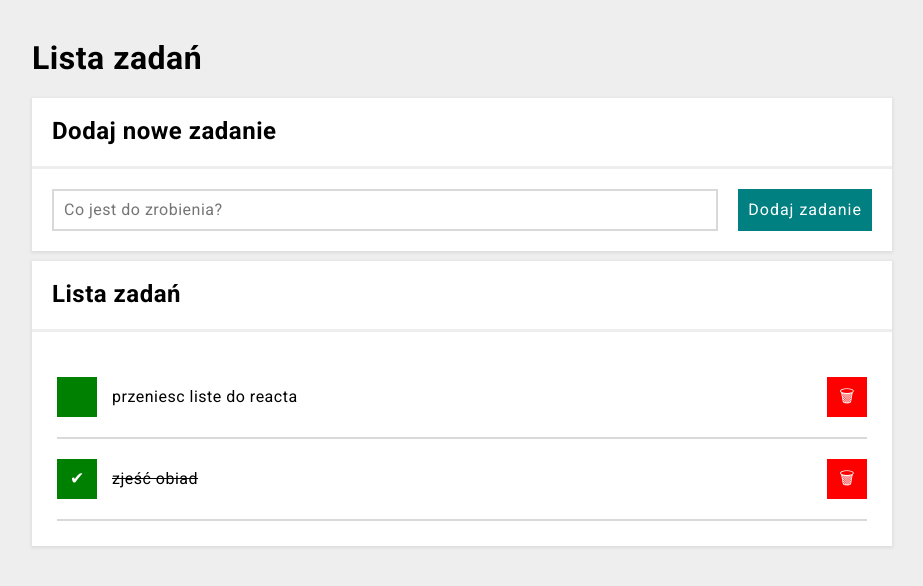
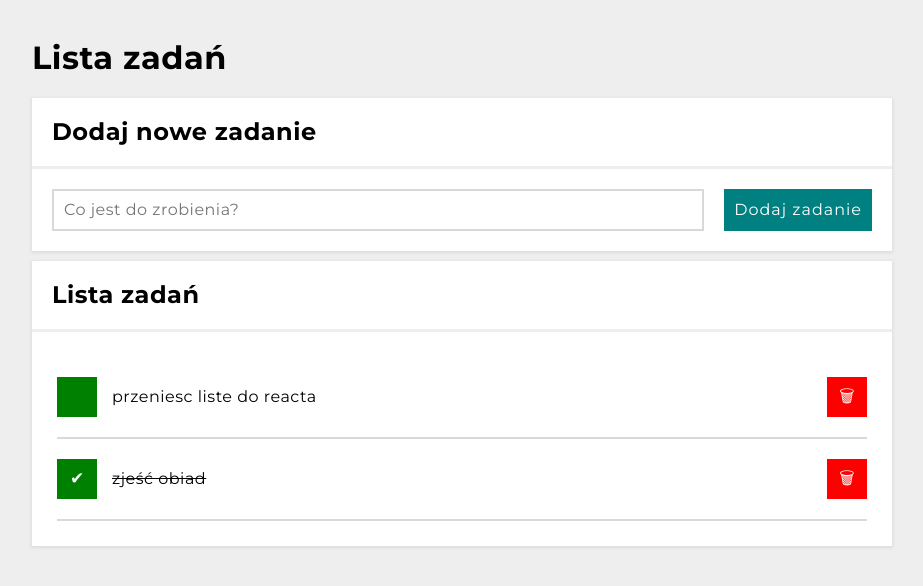
Before and after one commit to HiTymek/todo-list-react, a React (Create React App) app: page / in a window 1280 px wide. Shown: the top 586 px of the page, without its empty margins (178-1101 px from the left). Built offline with nearby package versions, Linux system fonts and the light colour scheme.

Commit message:
font changed from Robotto to Montserrat

```diff
--- a/public/index.html
+++ b/public/index.html
@@ -26,9 +26,7 @@
   <link rel="stylesheet" href="https://cdnjs.cloudflare.com/ajax/libs/normalize/8.0.1/normalize.min.css"
     integrity="sha512-NhSC1YmyruXifcj/KFRWoC561YpHpc5Jtzgvbuzx5VozKpWvQ+4nXhPdFgmx8xqexRcpAglTj9sIBWINXa8x5w=="
     crossorigin="anonymous" referrerpolicy="no-referrer" />
-  <link
-    href="https://fonts.googleapis.com/css2?family=Lato:wght@400;700&family=Montserrat:wght@400;700&family=Roboto:wght@400;700&display=swap"
-    rel="stylesheet">
+  <link href="https://fonts.googleapis.com/css2?family=Montserrat:wght@400;700&display=swap" rel="stylesheet">
 </head>
 
 <body>
--- a/src/index.css
+++ b/src/index.css
@@ -8,7 +8,7 @@
 
 body {
   background-color: #eee;
-  font-family: "Roboto", sans-serif;
+  font-family: 'Montserrat', sans-serif;
   letter-spacing: 0.5px;
   word-break: break-word;
 }
```
